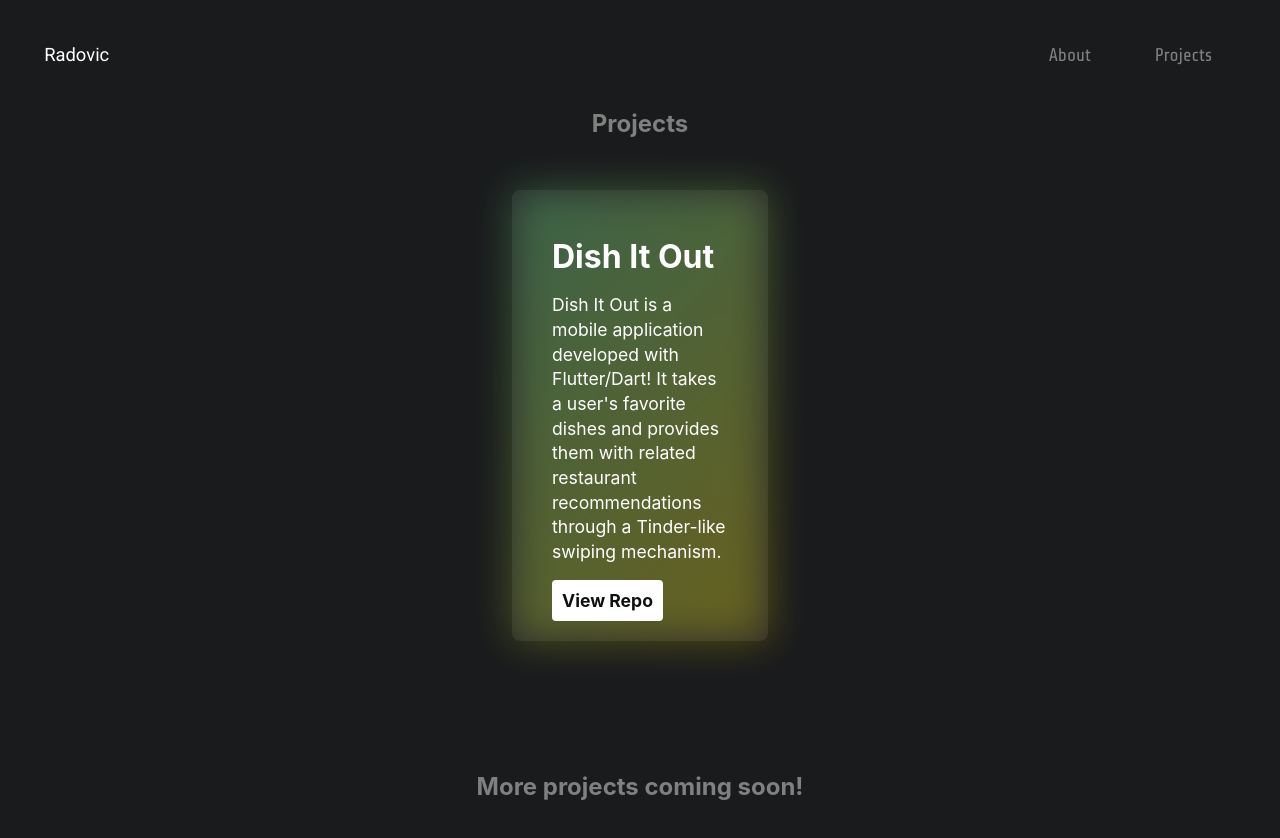
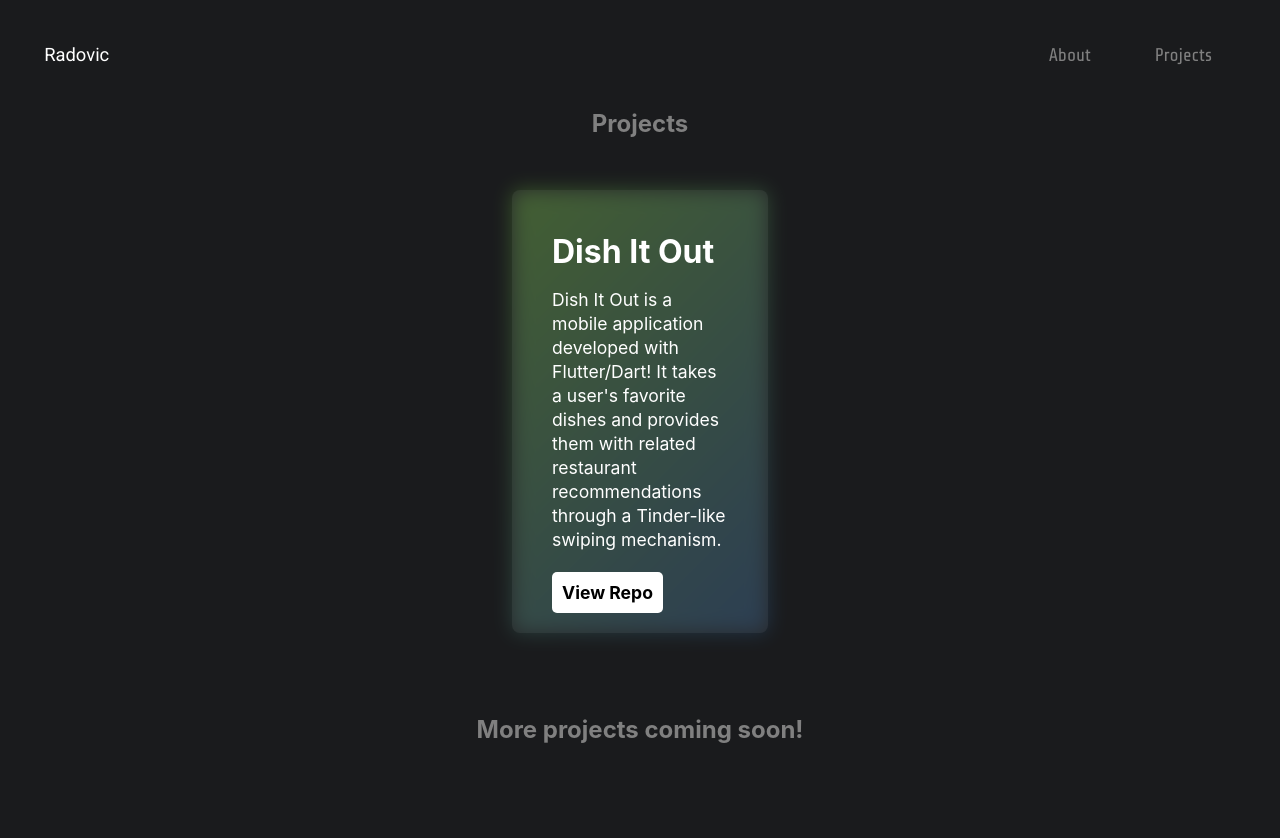
Before and after one commit to BMR81/personal_website, a React (Create React App) app in the folder my-website/: page /projects in a window 1280 px wide. Shown: the top 838 px of the page. Built offline with nearby package versions, Linux system fonts and the light colour scheme; a web font is replaced by a local one.

Commit message:
Updated Projects Page animations and Home Page link animation

```diff
--- a/my-website/package.json
+++ b/my-website/package.json
@@ -7,6 +7,7 @@
     "@testing-library/jest-dom": "^6.6.3",
     "@testing-library/react": "^16.3.0",
     "@testing-library/user-event": "^13.5.0",
+    "my-website": "file:",
     "react": "^19.1.0",
     "react-dom": "^19.1.0",
     "react-icons": "^5.5.0",
--- a/my-website/src/index.css
+++ b/my-website/src/index.css
@@ -42,22 +42,20 @@ code {
   display: inline-block;
 }
 
-.home-title::after,
-.home-title::before {
+.home-title::after {
   content: '';
   position: absolute;
   width: 100%;
   height: 2px;
   background: linear-gradient(to right, #ffffff, #838a8a);
-  bottom: -1px;
-  left: 0;
+  bottom: 0px;
+  left: 0px;
   transform: scaleX(0);
   transform-origin: left;
   transition: transform 0.5s ease-out;
 }
 
-.home-title:hover::after,
-.home-title:hover::before {
+.home-title:hover::after {
   transform: scaleX(1);
 }
 
--- a/my-website/src/pages/AboutPage/AboutPage.js
+++ b/my-website/src/pages/AboutPage/AboutPage.js
@@ -23,7 +23,8 @@ export default function About() {
                     <br></br>
 
                     When I'm not coding, I enjoy playing video games, exercising, and hanging
-                    out with friends. Additionally, I have a dog, Ginger, who is pictured with me above!
+                    out with friends. Additionally, I have two dogs, Lucy and Ginger, the latter of
+                    whom is pictured with me above!
                 </p>
             </div>
 
--- a/my-website/src/pages/ProjectsPage/ProjectsPage.css
+++ b/my-website/src/pages/ProjectsPage/ProjectsPage.css
@@ -24,80 +24,78 @@ body {
     justify-content: center;
     align-items: center;
     flex-wrap: wrap;
-    padding: 10px 0px 40px 0px;
+    padding: 10px 0px 20px 0px;
 }
 
-.projects-container .project-card {
+.project-card {
     position: relative;
     width: 320px;
     height: auto;
     display: flex;
     justify-content: center;
     align-items: center;
-    margin: 10px 30px 40px 30px;
+    margin: 10px 30px 10px 30px;
     transition: 0.5s;
 }
 
-.projects-container .project-card .content {
+.project-content {
     position: relative;
     left: 0;
-    padding: 20px 40px;
+    padding: 15px 40px;
     margin: 10%;
     background: rgb(40, 41, 43);
-    backdrop-filter: blur(10px);
-    box-shadow: 0 5px 15px rgba(0, 0, 0, 0.1);
     border-radius: 8px;
     z-index: 1;
-    transform: 0.5s;
+    transform: .5s;
     color: #fff;
 }
 
-.projects-container .project-card .content::before {
+.project-content::before {
     content: '';
     position: absolute;
     inset: 0;
-    background: linear-gradient(135deg, #ffffff, #000000);
-    filter: blur(20px);
+    background: linear-gradient(135deg, #ffffff, #383c42);
+    filter: blur(10px);
     border-radius: 8px;
-    opacity: 0.3;
+    opacity: 0.25;
     transition: opacity 0.5s;
     z-index: -1;
 }
 
-.projects-container .project-card:nth-child(1) .content::before {
-    background: linear-gradient(135deg, #68ec90, #ffe100);
+.project-card:nth-child(1) .project-content::before {
+    background: linear-gradient(135deg, #93ff4a, #3a7eca);
 }
 
-.projects-container .project-card:hover .content::before {
-    opacity: 0.6;
-    filter: blur(35px);
+.project-card:hover .project-content::before {
+    opacity: 0.5;
+    filter: blur(30px);
 }
 
-.projects-container .project-card .content h2 {
-    font-size: 2em;
+.project-content h2 {
+    font-size: 2rem;
     color: #fff;
     margin-bottom: 10px;
 }
 
-.projects-container .project-card .content p {
-    font-size: 1.1em;
-    margin-bottom: 10px;
-    line-height: 1.4em;
+.project-content p {
+    font-size: 1.1rem;
+    margin-bottom: 15px;
+    line-height: 1.5rem;
 }
 
-.projects-container .project-card .content a {
+.project-content a {
     display: inline-block;
-    font-size: 1.1em;
-    color: #111;
-    background: #fff;
+    font-size: 1.1rem;
+    color: #000000;
+    background: #ffffff;
     padding: 10px;
-    border-radius: 4px;
+    border-radius: 5px;
     text-decoration: none;
     font-weight: 700;
-    margin-top: 5px;
+    margin: 5px 0px;
 }
 
-.projects-container .project-card .content a:hover {
+.project-content a:hover {
     background: #b9b8bd;
     border: 1px solid rgba(0, 0, 0, 0.4);
     box-shadow: 0 1px 15px rgba(1, 1, 1, 0.2);
--- a/my-website/src/pages/ProjectsPage/ProjectsPage.js
+++ b/my-website/src/pages/ProjectsPage/ProjectsPage.js
@@ -8,7 +8,7 @@ export default function Projects() {
             <div className="projects-container">
 
                 <div className="project-card">
-                    <div className="content">
+                    <div className="project-content">
                         <h2>Dish It Out</h2>
                         <p>
                             Dish It Out is a mobile application developed with Flutter/Dart!
```
Also changed, not shown: 1 other file (tests, documents, lock files or other folders).
